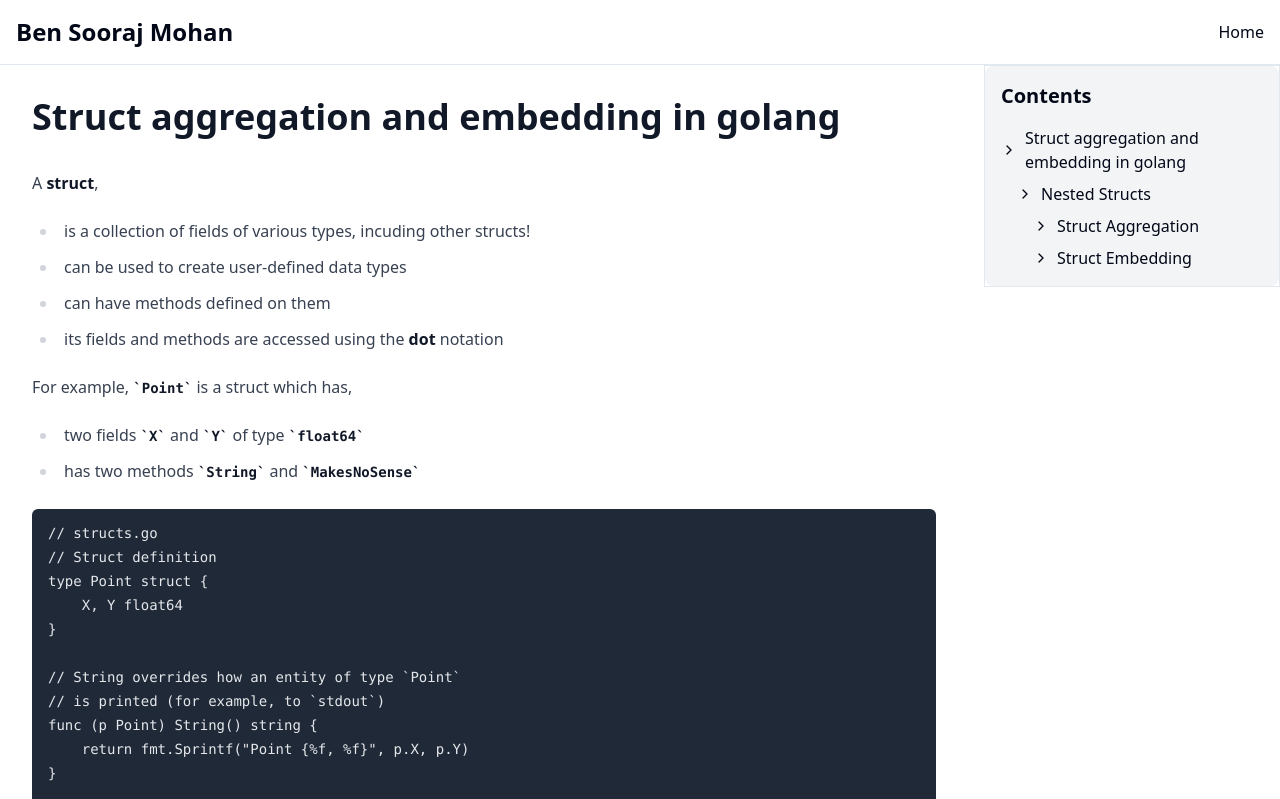
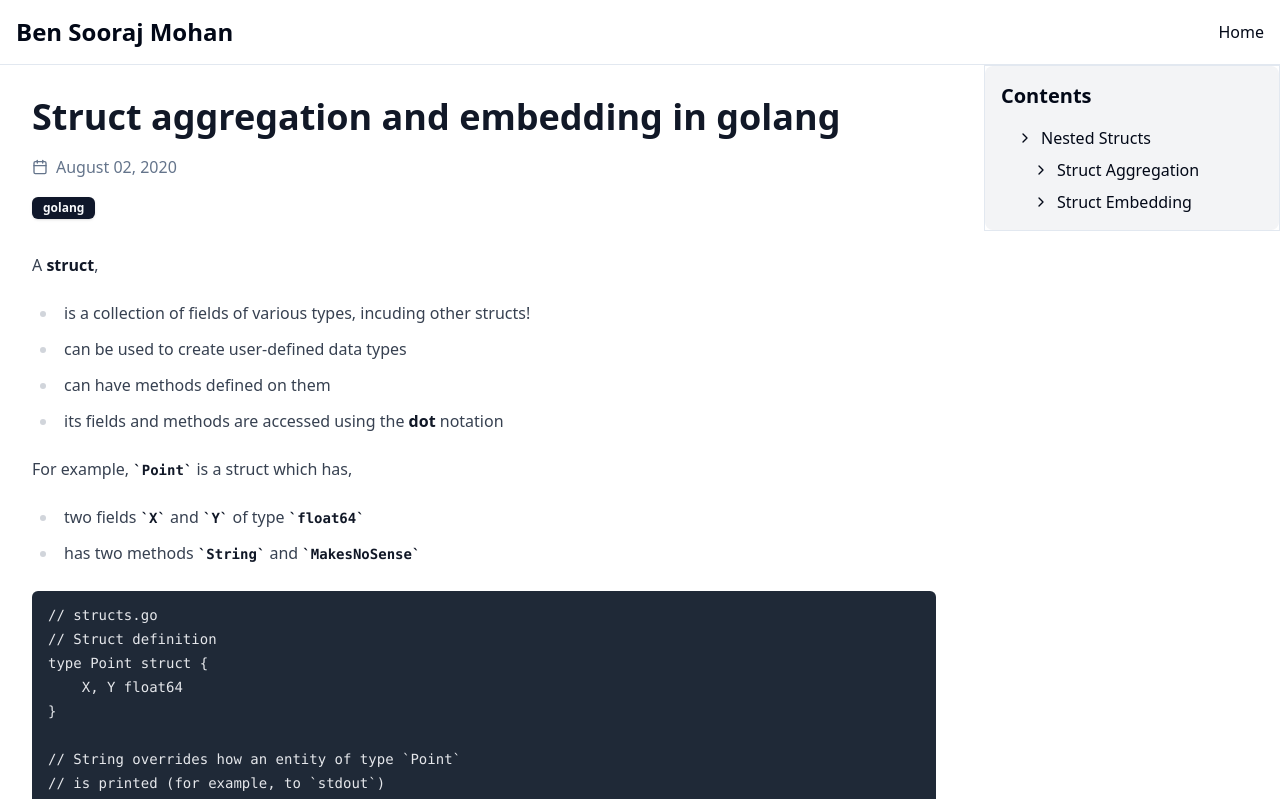
Before and after one commit to bensooraj/bensooraj.github.io, a React (Vite) app: page /blog/3-go-struct-aggregation-and-embedding in a window 1280 px wide. Shown: the top 799 px of the page. Built offline with nearby package versions, Linux system fonts and the light colour scheme.

Commit message:
this is good enough!

```diff
--- /dev/null
+++ b/src/components/ui/badge.tsx
@@ -0,0 +1,36 @@
+import * as React from "react"
+import { cva, type VariantProps } from "class-variance-authority"
+
+import { cn } from "@/lib/utils"
+
+const badgeVariants = cva(
+  "inline-flex items-center rounded-md border px-2.5 py-0.5 text-xs font-semibold transition-colors focus:outline-none focus:ring-2 focus:ring-ring focus:ring-offset-2",
+  {
+    variants: {
+      variant: {
+        default:
+          "border-transparent bg-primary text-primary-foreground shadow hover:bg-primary/80",
+        secondary:
+          "border-transparent bg-secondary text-secondary-foreground hover:bg-secondary/80",
+        destructive:
+          "border-transparent bg-destructive text-destructive-foreground shadow hover:bg-destructive/80",
+        outline: "text-foreground",
+      },
+    },
+    defaultVariants: {
+      variant: "default",
+    },
+  }
+)
+
+export interface BadgeProps
+  extends React.HTMLAttributes<HTMLDivElement>,
+    VariantProps<typeof badgeVariants> {}
+
+function Badge({ className, variant, ...props }: BadgeProps) {
+  return (
+    <div className={cn(badgeVariants({ variant }), className)} {...props} />
+  )
+}
+
+export { Badge, badgeVariants }
--- a/src/mdxdocs/blogs/3-go-struct-aggregation-and-embedding/index.mdx
+++ b/src/mdxdocs/blogs/3-go-struct-aggregation-and-embedding/index.mdx
@@ -4,8 +4,6 @@
 tags:
   - golang
 ---
-
-# Struct aggregation and embedding in golang
 
 A **struct**,
 - is a collection of fields of various types, incuding other structs!
--- /dev/null
+++ b/src/mdxdocs/blogs/3-go-struct-aggregation-and-embedding/metadata.json
@@ -0,0 +1,7 @@
+{
+  "title": "Struct aggregation and embedding in golang",
+  "date": "2020-08-03T02:04:32+05:30",
+  "tags": [
+    "golang"
+  ]
+}
--- a/src/mdxdocs/blogs/3-go-struct-aggregation-and-embedding/toc.json
+++ b/src/mdxdocs/blogs/3-go-struct-aggregation-and-embedding/toc.json
@@ -1,30 +1,23 @@
 [
-  {
-    "content": "Struct aggregation and embedding in golang",
-    "slug": "struct-aggregation-and-embedding-in-golang",
-    "lvl": 1,
-    "i": 0,
-    "seen": 0
-  },
   {
     "content": "Nested Structs",
     "slug": "nested-structs",
     "lvl": 2,
-    "i": 1,
+    "i": 0,
     "seen": 0
   },
   {
     "content": "Struct Aggregation",
     "slug": "struct-aggregation",
     "lvl": 3,
-    "i": 2,
+    "i": 1,
     "seen": 0
   },
   {
     "content": "Struct Embedding",
     "slug": "struct-embedding",
     "lvl": 3,
-    "i": 3,
+    "i": 2,
     "seen": 0
   }
 ]
--- /dev/null
+++ b/src/mdxdocs/blogs/4-empty-interface-and-struct/metadata.json
@@ -0,0 +1,8 @@
+{
+  "title": "The empty interface and the empty struct in golang",
+  "date": "2020-09-01T17:04:32+05:30",
+  "draft": false,
+  "tags": [
+    "golang"
+  ]
+}
--- a/src/mdxdocs/blogs/4-empty-interface-and-struct/toc.json
+++ b/src/mdxdocs/blogs/4-empty-interface-and-struct/toc.json
@@ -1,30 +1,23 @@
 [
-  {
-    "content": "The empty interface and the empty struct in golang",
-    "slug": "the-empty-interface-and-the-empty-struct-in-golang",
-    "lvl": 1,
-    "i": 0,
-    "seen": 0
-  },
   {
     "content": "Empty interface",
     "slug": "empty-interface",
     "lvl": 2,
-    "i": 1,
+    "i": 0,
     "seen": 0
   },
   {
     "content": "Empty struct",
     "slug": "empty-struct",
     "lvl": 2,
-    "i": 2,
+    "i": 1,
     "seen": 0
   },
   {
-    "content": "Resources:",
+    "content": "Resources",
     "slug": "resources",
     "lvl": 2,
-    "i": 3,
+    "i": 2,
     "seen": 0
   }
 ]
--- a/src/routes/blog/$id.tsx
+++ b/src/routes/blog/$id.tsx
@@ -2,31 +2,57 @@
 import { createFileRoute } from '@tanstack/react-router'
 import TocComponent from '@/components/TocComponent'
 import { TocItem } from "@/types/toc-item"
+import { Calendar } from 'lucide-react'
+import { Badge } from '@/components/ui/badge'
+import {
+  BlogPostMetadata,
+} from "@/types/blogs"
 
 interface BlogPostData {
   Post: React.ComponentType
   ToC: TocItem[]
+  Metadata: BlogPostMetadata
 }
 
 export const Route = createFileRoute('/blog/$id')({
   loader: async ({ params }) => {
     const module = await import(`@/mdxdocs/blogs/${params.id}/index.mdx`)
     const toc = await import(`@/mdxdocs/blogs/${params.id}/toc.json`);
+    const metadata = await import(`@/mdxdocs/blogs/${params.id}/metadata.json`);
     return {
       Post: module.default,
       ToC: toc.default,
+      Metadata: metadata.default,
     };
   },
   component: BlogPost,
 })
 
 function BlogPost() {
-  const { Post, ToC } = Route.useLoaderData<BlogPostData>()
+  const { Post, ToC, Metadata } = Route.useLoaderData<BlogPostData>()
+
+  const publishedDate = new Date(Metadata.date)
+  const publishedDateOptions: Intl.DateTimeFormatOptions = {
+    year: 'numeric',
+    month: 'long',
+    day: '2-digit',
+  }
+
   return (
     <>
       <div className="grid grid-cols-1 gap-8 lg:grid-cols-4">
         <div className="space-y-8 lg:col-span-3">
           <article className="py-4 pl-4 m-4 prose max-w-none dark:prose-invert">
+            <h1 className="mb-4 text-4xl font-bold">{Metadata.title}</h1>
+            <div className="flex items-center mb-4 space-x-2 text-muted-foreground">
+              <Calendar className="w-4 h-4" />
+              <span>{publishedDate.toLocaleDateString(undefined, publishedDateOptions)}</span>
+            </div>
+            <div className="flex flex-wrap gap-2 mb-8">
+              {Metadata.tags.map((tag) => (
+                <Badge key={tag} variant="default">{tag}</Badge>
+              ))}
+            </div>
             <MDXProvider>
               <Post></Post>
             </MDXProvider>
--- /dev/null
+++ b/src/types/blogs.tsx
@@ -0,0 +1,10 @@
+import * as z from "zod";
+
+
+export const BlogPostMetadataSchema = z.object({
+    "title": z.string(),
+    "date": z.coerce.date(),
+    "draft": z.boolean(),
+    "tags": z.array(z.string()),
+});
+export type BlogPostMetadata = z.infer<typeof BlogPostMetadataSchema>;
--- /dev/null
+++ b/src/vite-custom-plugins/eden.ts
@@ -0,0 +1,32 @@
+import fs from 'fs';
+import path from 'path';
+import { glob } from 'glob'
+import { Plugin } from 'vite'
+import matter from 'gray-matter';
+
+function Eden(): Plugin {
+    return {
+        name: 'eden-plugin',
+        async buildStart() {
+            console.log('Running, Eden!')
+            const mdxFilesPath = path.join(process.cwd(), 'src', 'mdxdocs', 'blogs', '**/index.mdx')
+            const files = glob.sync(mdxFilesPath).filter(file => file.endsWith('.mdx'));
+
+            files.forEach(filePath => {
+                const markdownWithMetadata = fs.readFileSync(
+                    filePath,
+                    'utf-8'
+                );
+
+                const { data } = matter(markdownWithMetadata);
+
+                const metadataFilePath = path.join(path.dirname(filePath), 'metadata.json');
+                fs.writeFileSync(metadataFilePath, JSON.stringify(data, null, 2), 'utf-8');
+                console.log(`toc.json written to ${metadataFilePath}`);
+            })
+
+        },
+    };
+}
+
+export { Eden }
--- a/vite.config.ts
+++ b/vite.config.ts
@@ -6,6 +6,7 @@
 
 // Custom plugins
 import { Galilee } from './src/vite-custom-plugins/galilee'
+import { Eden } from './src/vite-custom-plugins/eden'
 
 // Remark plugins
 import remarkFrontmatter from 'remark-frontmatter'
@@ -18,6 +19,7 @@
   plugins: [
     TanStackRouterVite(),
     Galilee(),
+    Eden(),
     {
       enforce: 'pre',
       ...mdx({
```
Also changed, not shown: src/mdxdocs/blogs/4-empty-interface-and-struct/index.mdx (+1 -3 lines).
